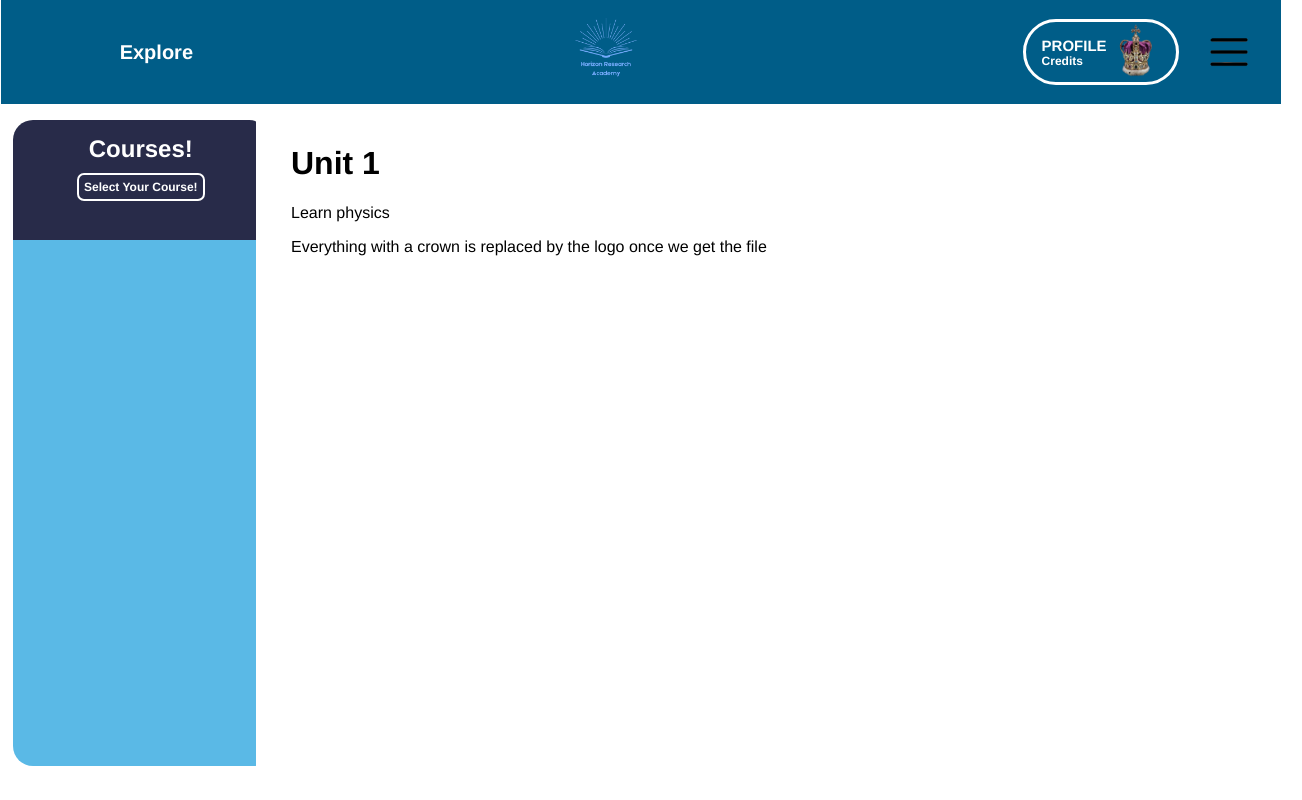
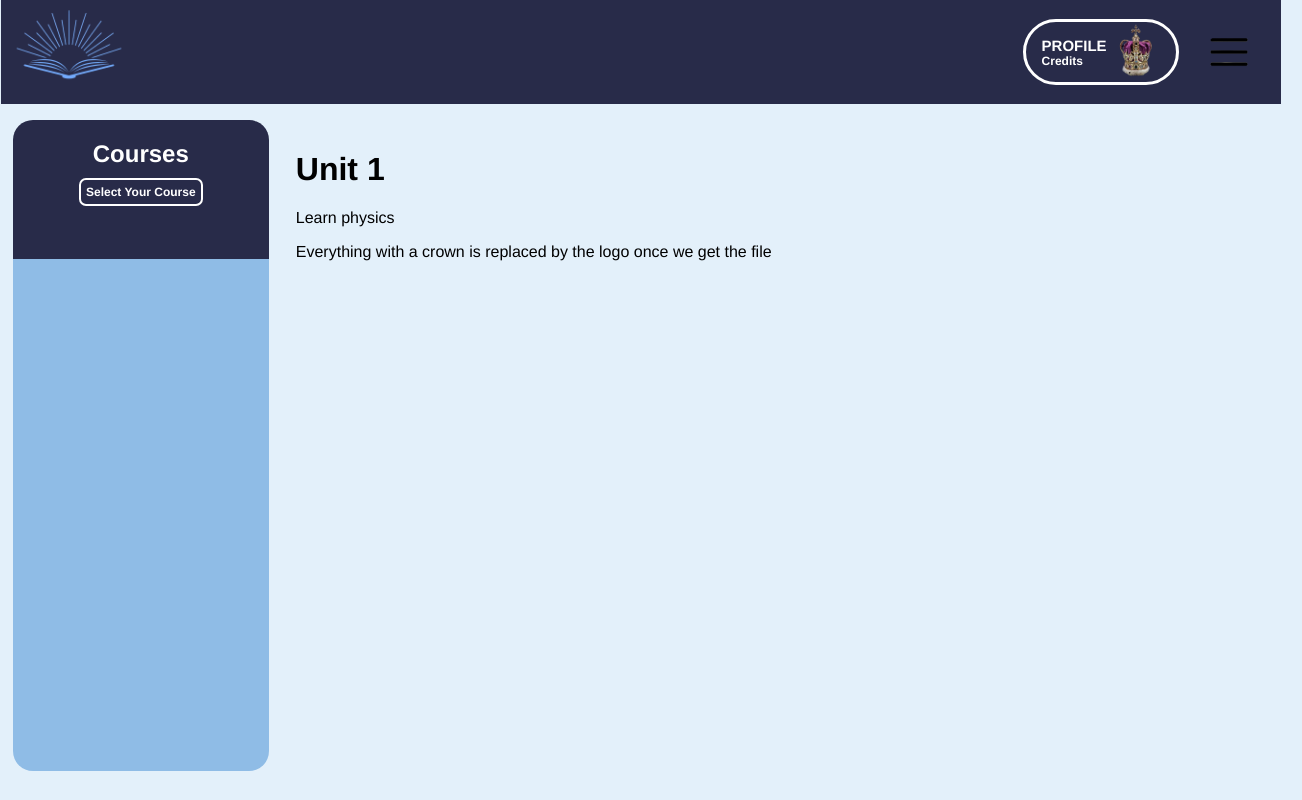
Before and after one commit to Akhil-Yalamanchili/Horizon, a website: page index.html in a window 1280 px wide. Shown: the whole page, 1302 px wide, since content can reach past the window. Drawn offline with Linux system fonts and the light colour scheme.

Commit message:
Updated UI

```diff
--- a/index.html
+++ b/index.html
@@ -15,9 +15,8 @@
 <body>
 <div class="logoBarMain">
     <img style="position: relative; left: 94%; height: 50px;" src="static/threelines.png">
-    <div class="logoBarExplore">Explore</div>
     <div class="logoBarLogo">
-        <img style="width: 70px; margin-left: 25px;" src="static/logoWname.png">
+        <img style="width: 120px; margin-left: 25px;" src="static/logo.png">
     </div>
     <div class="logoBarProfile" id="profileBtn">
         <div style="display: flex;">
@@ -32,9 +31,9 @@
 
 <div class="sideBarMain">
     <div class="sideBarHead">
-        <p style="text-align: center;">Courses!</p>
+        <p style="text-align: center; display: block;">Courses</p>
         <div class="dropdown">
-            <span class="dropdownbtn">Select Your Course!</span>
+            <span class="dropdownbtn">Select Your Course</span>
             <div class="dropdownContent">
             </div>
         </div>
--- a/scripts.js
+++ b/scripts.js
@@ -117,7 +117,9 @@ const sidebar = document.getElementById("sidebar");
 
 sidebar.addEventListener("click", (e) => {
     const unit = e.target.closest(".unit");
-    if (unit && !e.target.classList.contains("section")) {
+    const section = e.target.closest(".section");
+
+    if (unit && !section) { // Ensure we're only toggling when clicking the unit
         const sections = Array.from(unit.querySelectorAll(".section"));
         sections.forEach(section => {
             section.style.display = section.style.display === "none" ? "block" : "none";
--- a/styles.css
+++ b/styles.css
@@ -2,13 +2,15 @@ body {
     font-family: Helvetica, Sans-Serif;
     overflow-x: hidden;
     max-width: 100%;
+    display: flex;
+    background-color: rgb(227, 240, 250);
 }
 .logoBarMain{
     display: flex;
     position: absolute;
     top: 0;
     left: 1px;
-    background-color: rgb(0, 93, 136);
+    background-color: rgb(40, 43, 73);
     width: 100%;
     height: 13%;
     align-items: center;
@@ -28,37 +30,38 @@ body {
 }
 .logoBarLogo{
     position: absolute;
-    right: 50%;
+    right: 90%;
     font-size: 20px;
     font-weight: 600;
     display: flex;
+    top: -10px;
 }
-.logoBarExplore{
+
+.sideBarMain{
     position: absolute;
-    right: 85%;
-    font-size: 20px;
-    font-weight: 600;
-}
-.sidebarMain{
-    width: 100%;
+    top: 15%;
+    left: 1%;
+    width: 20%;
+    height: 80%;
 }
 .sideBarHead {
     background-color: rgb(40, 43, 73);
-    position: absolute;
-    left: 1%;
-    top: 15%;
-    width: 20%;
-    height: 15%;
+    width: 100%;
+    height: 21%;
     line-height: 10px;
     margin: 0;
     color: white;
     font-weight: 800;
     font-size: 24px;
     border-radius: 20px 20px 0 0;
+    padding-top: 5px;
+    display: flex;
+    display: block;
+    justify-content: center;
 }
 .dropdownbtn {
     color: white;
-    border-color: rgb(90, 185, 230);
+    border-color: rgb(90, 127, 230);
     font-size: 12px;
     font-weight: 400px;
     border: solid;
@@ -72,19 +75,21 @@ body {
 
   .dropdown {
     position: relative;
-    display: inline-block;
+    display: block;
     width: 100%;
     text-align: center;
+    justify-content: center;
   }
 
   .dropdownContent {
     position: absolute;
-    left: 20%;
-    margin-top: 5px;
+    left: 50%;
+    transform: translateX(-50%);
+    margin-top: 10px;
     border-radius: 10px;
     display: none;
     background-color: #f9f9f9;
-    min-width: 160px;
+    min-width: 160px; /* Ensures proper size */
     box-shadow: 0px 8px 16px 0px rgba(0,0,0,0.2);
     z-index: 1;
     font-size: 12px;
@@ -98,23 +103,31 @@ body {
     font-size: 12px;
   }
 
-  .dropdownContent a:hover {background-color: #f1f1f1}
+.dropdownContent a:hover {
+  background-color: #f1f1f1;
+  cursor: pointer;
+
+}
+
+.dropdownContent a:first-child {
+  border-radius: 10px 10px 0 0;
+}
+
+.dropdownContent a:last-child {
+  border-radius: 0 0 10px 10px;
+}
 
   .dropdown:hover .dropdownContent {
     display: block;
     color: black;
+    border-radius: 10px;
   }
 
-  .dropdown:hover .dropbtn {
-    background-color: #3e8e41;
-  }
+
 .sideBarContent {
-    background-color: rgb(90, 185, 230);
-    width: 20%;
-    position: absolute;
-    left: 1%;
-    top: 30%;
-    height: 65%;
+    background-color: rgb(143, 188, 230);
+    width: 97.7%;
+    height: 79%;
     border-radius: 0 0 20px 20px;
     overflow: auto;
     padding: 3px;
@@ -167,12 +180,8 @@ body {
     font-weight: 400;
 }
 .contentMain {
-    position: absolute;
-    left: 20%;
-    top: 13%;
-    height: 83%;
-    width: 79%;
-    background-color: white;
+    margin-left: 20%;
+    margin-top: 8%;
     padding-left: 35px;
     padding-top: 20px;
 }
```
